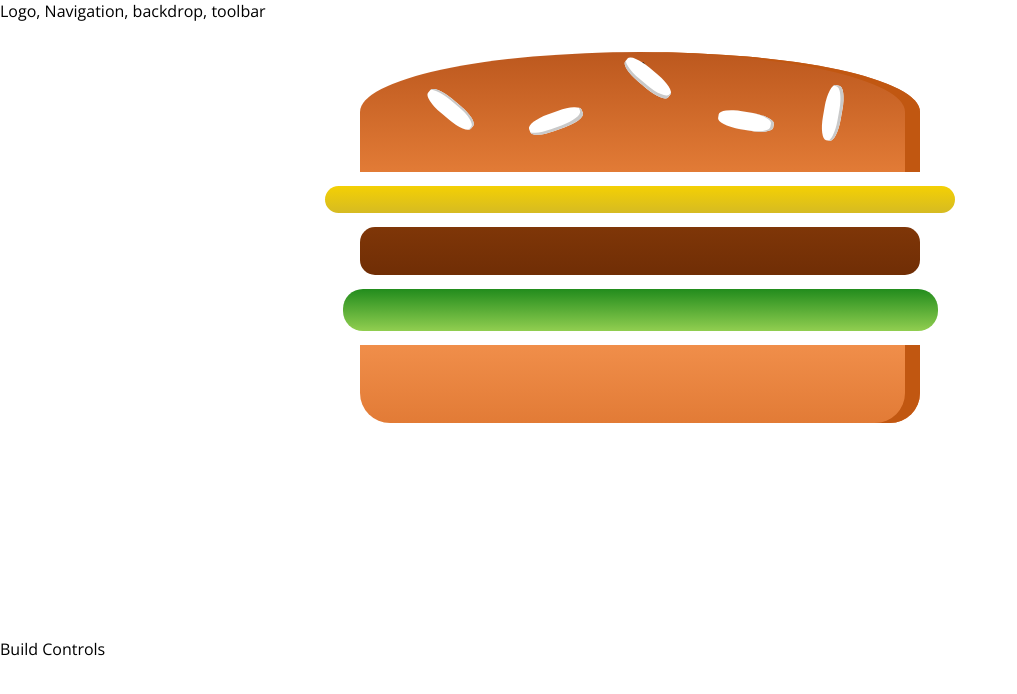
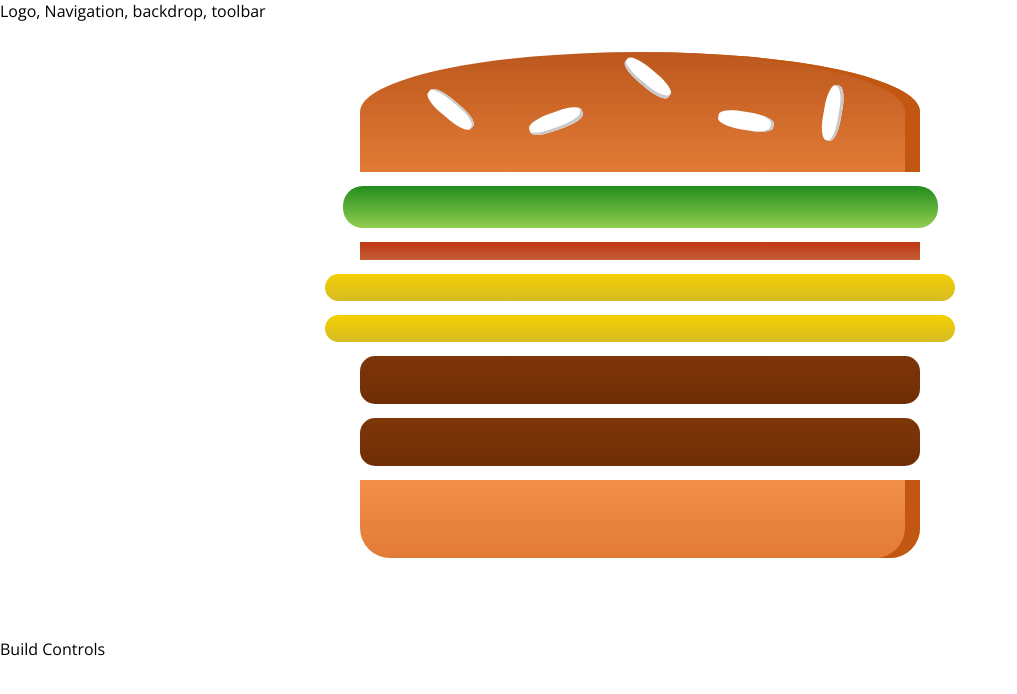
Before and after one commit to tranki1/mikesdinner, a React app: page / in a window 1280 px wide. Shown: the top 694 px of the page, without its empty margins (0-1017 px from the left). Built offline with nearby package versions, Linux system fonts and the light colour scheme.

Commit message:
Outputting burger ingredient dynamically

```diff
--- a/src/components/Burger/Burger.js
+++ b/src/components/Burger/Burger.js
@@ -4,12 +4,19 @@
 import BurgerIngredient from './BurgerIngredient/BurgerIngredient';
 
 const burger = (props) => {
+    //tranform object to array
+    //keys(): extracts the keys of a given ojects and turn that in to an array
+
+    const transformedIngredients=Object.keys(props.ingredients)
+        .map(igKey =>{
+        return [...Array(props.ingredients[igKey])].map((_,i)=>{
+            return <BurgerIngredient key={igKey + i} type={igKey}/>;
+        })
+    });
     return (
         <div className={classes.Burger}>
             <BurgerIngredient type='bread-top'/>
-            <BurgerIngredient type='cheese'/>
-            <BurgerIngredient type='meat'/>
-            <BurgerIngredient type='salad'/>
+            {transformedIngredients}
             <BurgerIngredient type='bread-bottom'/>
         </div>
     );
--- a/src/components/Burger/BurgerIngredient/BurgerIngredient.js
+++ b/src/components/Burger/BurgerIngredient/BurgerIngredient.js
@@ -15,8 +15,8 @@
       case "bread-top":
         ingredient = (
           <div className={classes.BreadTop}>
-            <div className={classes.Seeds1} ></div>;
-            <div className={classes.Seeds2} ></div>;
+            <div className={classes.Seeds1} ></div>
+            <div className={classes.Seeds2} ></div>
           </div>
         );
         break;
@@ -40,7 +40,7 @@
     return ingredient;
   }
 }
-BurgerIngredient.PropTypes={
+BurgerIngredient.propTypes={
     type:PropTypes.string.isRequired
 }
 export default BurgerIngredient;
--- a/src/containers/BurgerBuilder/BurgerBuilder.js
+++ b/src/containers/BurgerBuilder/BurgerBuilder.js
@@ -3,10 +3,23 @@
 import Burger from '../../components/Burger/Burger';
 
 class BurgerBuilder extends Component {
+    // constructor(props){
+    //     super(props);
+    //     this.state={...}
+    // }
+    state ={
+        ingredients:{
+            salad: 1,
+            bacon: 1,
+            cheese:2,
+            meat:2
+        }
+
+    }
     render() {
         return (
             <Aux>
-                <Burger/>
+                <Burger ingredients={this.state.ingredients}/>
                 <div>Build Controls</div>
             </Aux>
         );
```
